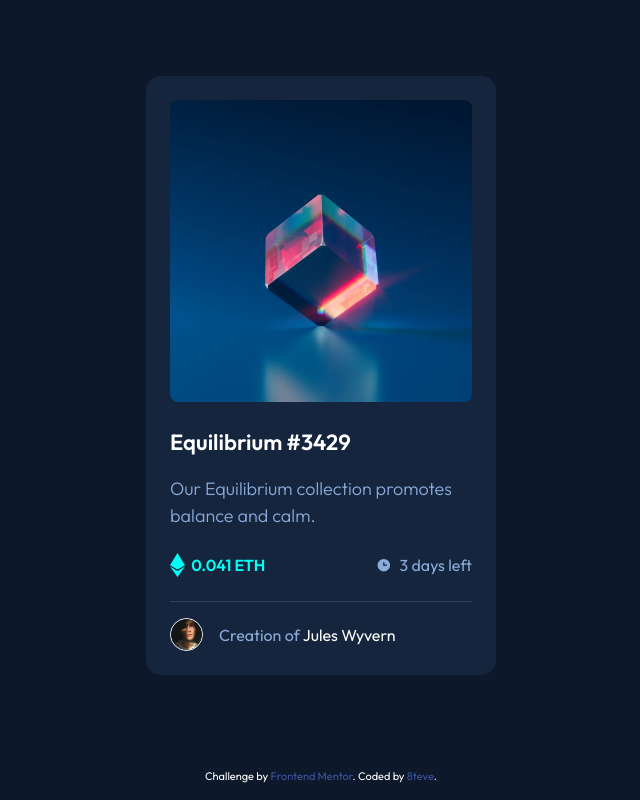
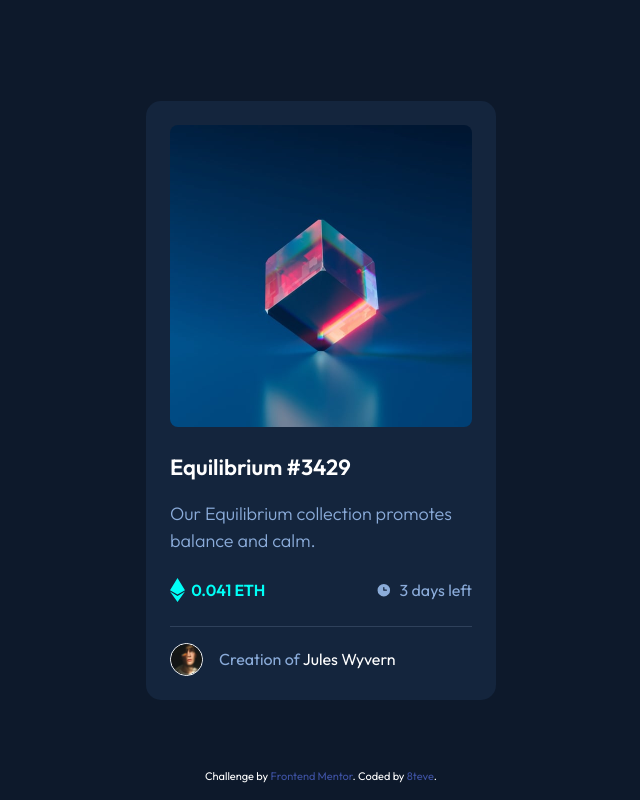
Before and after one commit to S7eve8/FEM_NFT-Preview-Card, a Vue app: page / in a window 1280 px wide. Shown: the whole page, without its empty margins (319-959 px from the left). Built offline with nearby package versions, Linux system fonts and the light colour scheme.

Commit message:
fix: footer to use absolute position

```diff
--- a/src/components/TheNftPreview.vue
+++ b/src/components/TheNftPreview.vue
@@ -19,15 +19,15 @@ const nftCardData = {
 </script>
 
 <template>
-	<div class="flex h-full flex-col">
-		<main class="m-auto">
+	<div class="relative flex h-full items-center justify-center">
+		<main>
 			<NftPreviewCard :nftCardData="nftCardData"></NftPreviewCard>
 		</main>
 		<footer>
 			<AttributionComp
 				attributorName="8teve"
 				attributorLink="https://www.frontendmentor.io/profile/S7eve8"
-				class="p-4 text-white"
+				class="absolute bottom-0 left-1/2 -translate-x-1/2 p-4 text-white"
 			></AttributionComp>
 		</footer>
 	</div>
```
